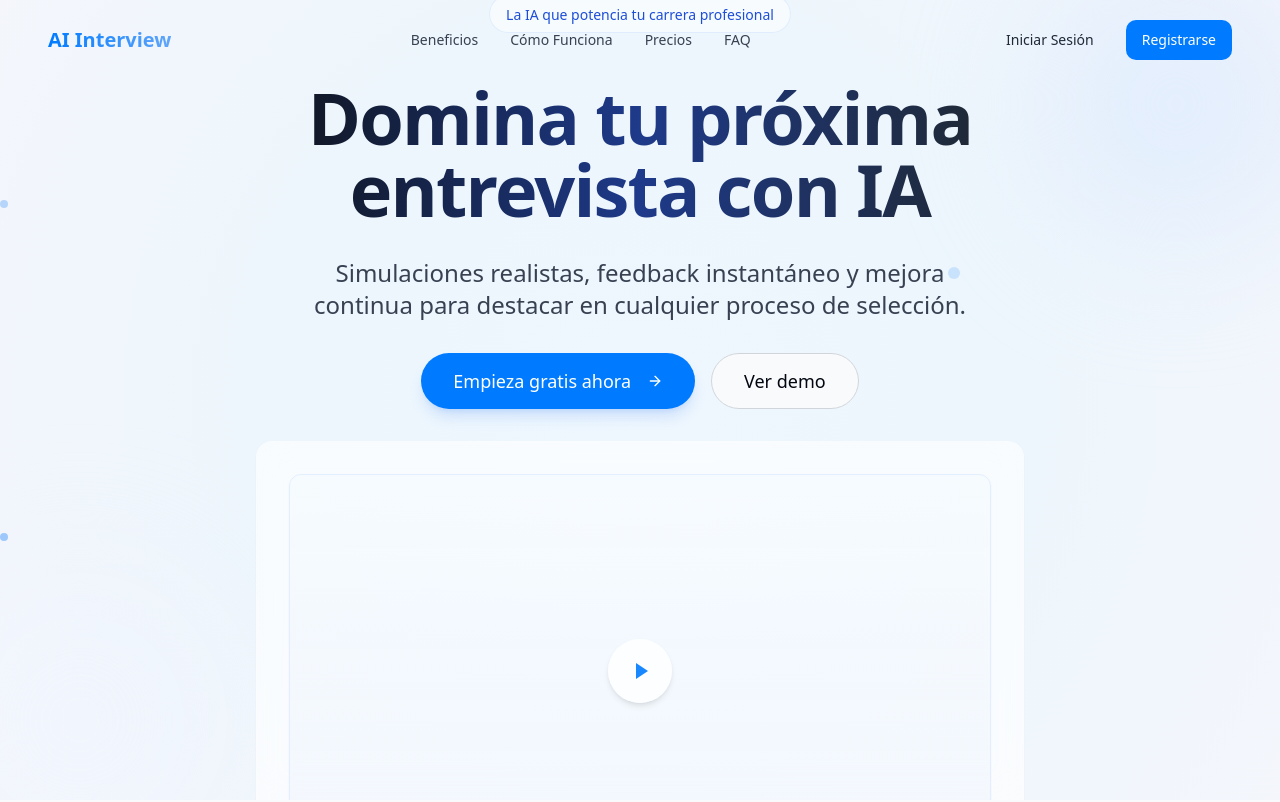
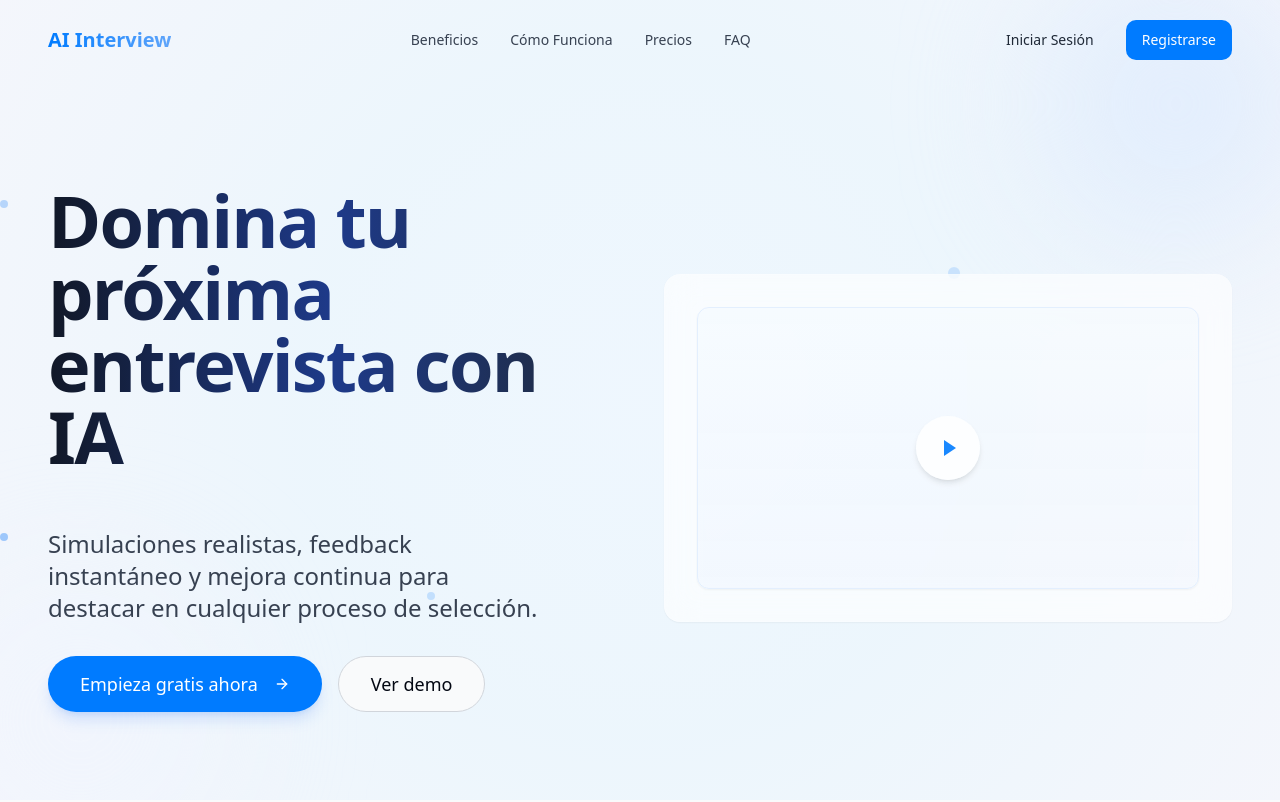
Before and after one commit to stxfxno/ai-interview-boost, a React (Vite) app: page / in a window 1280 px wide. Shown: the top 802 px of the page. Built offline with nearby package versions, Linux system fonts and the light colour scheme.

Commit message:
Refactor Hero component layout
Restructure the Hero component to improve the layout of text, buttons, and video elements. Addresses issues with overlapping elements and visual appearance.

```diff
--- a/src/components/Hero.tsx
+++ b/src/components/Hero.tsx
@@ -14,6 +14,7 @@ const Hero = () => {
 
   return (
     <div
+      id="hero"
       ref={heroRef}
       className="relative overflow-hidden h-screen flex items-center justify-center"
       style={{
@@ -32,20 +33,18 @@ const Hero = () => {
       </div>
 
       <div className="container px-6 md:px-8 lg:px-12 relative z-10 max-w-7xl mx-auto flex flex-col justify-center h-full pt-16 md:pt-24">
-        <div className="max-w-5xl mx-auto text-center flex flex-col justify-center items-center space-y-8">
-          <div className="inline-block mb-4 px-4 py-1.5 bg-white/50 backdrop-blur-sm border border-blue-100/80 rounded-full">
-            <span className="text-sm font-medium text-blue-700">La IA que potencia tu carrera profesional</span>
-          </div>
-
+        <div className="grid grid-cols-1 lg:grid-cols-2 gap-8 lg:gap-12 items-center">
+          {/* Left column - Text content */}
+          <div className="flex flex-col text-left space-y-8">
             <h1 className="text-4xl sm:text-5xl md:text-6xl lg:text-7xl font-bold leading-tight tracking-tight mb-6 bg-gradient-to-r from-gray-900 via-blue-900 to-gray-800 inline-block text-transparent bg-clip-text">
-            Domina tu próxima<br className="hidden sm:block" /> entrevista con IA
+              Domina tu próxima entrevista con IA
             </h1>
 
-          <p className="text-xl md:text-2xl text-gray-700 mb-8 max-w-3xl mx-auto leading-relaxed text-balance">
+            <p className="text-xl md:text-2xl text-gray-700 max-w-3xl leading-relaxed text-balance">
               Simulaciones realistas, feedback instantáneo y mejora continua para destacar en cualquier proceso de selección.
             </p>
 
-          <div className="flex flex-col sm:flex-row gap-4 justify-center">
+            <div className="flex flex-col sm:flex-row gap-4 mt-2">
               <Button
                 size="lg"
                 className="bg-primary hover:bg-primary/90 text-white px-8 h-14 text-lg rounded-full shadow-lg shadow-blue-500/20 hover:shadow-blue-500/30 transition-all duration-300 group"
@@ -61,8 +60,10 @@ const Hero = () => {
                 Ver demo
               </Button>
             </div>
+          </div>
 
-          <div className="mt-16 max-w-4xl mx-auto glass-card p-6 md:p-8 animate-subtle-pulse w-full">
+          {/* Right column - Video */}
+          <div className="glass-card p-6 md:p-8 animate-subtle-pulse w-full">
             <div className="relative aspect-video rounded-lg overflow-hidden border border-blue-100/80 shadow-sm">
               <div className="absolute inset-0 bg-gradient-to-b from-blue-50/30 to-blue-100/20 flex items-center justify-center">
                 <div className="w-16 h-16 rounded-full bg-white/90 shadow-md flex items-center justify-center cursor-pointer hover:scale-105 transition-transform">
```
Lines whose indentation alone changed are shown as unchanged.
